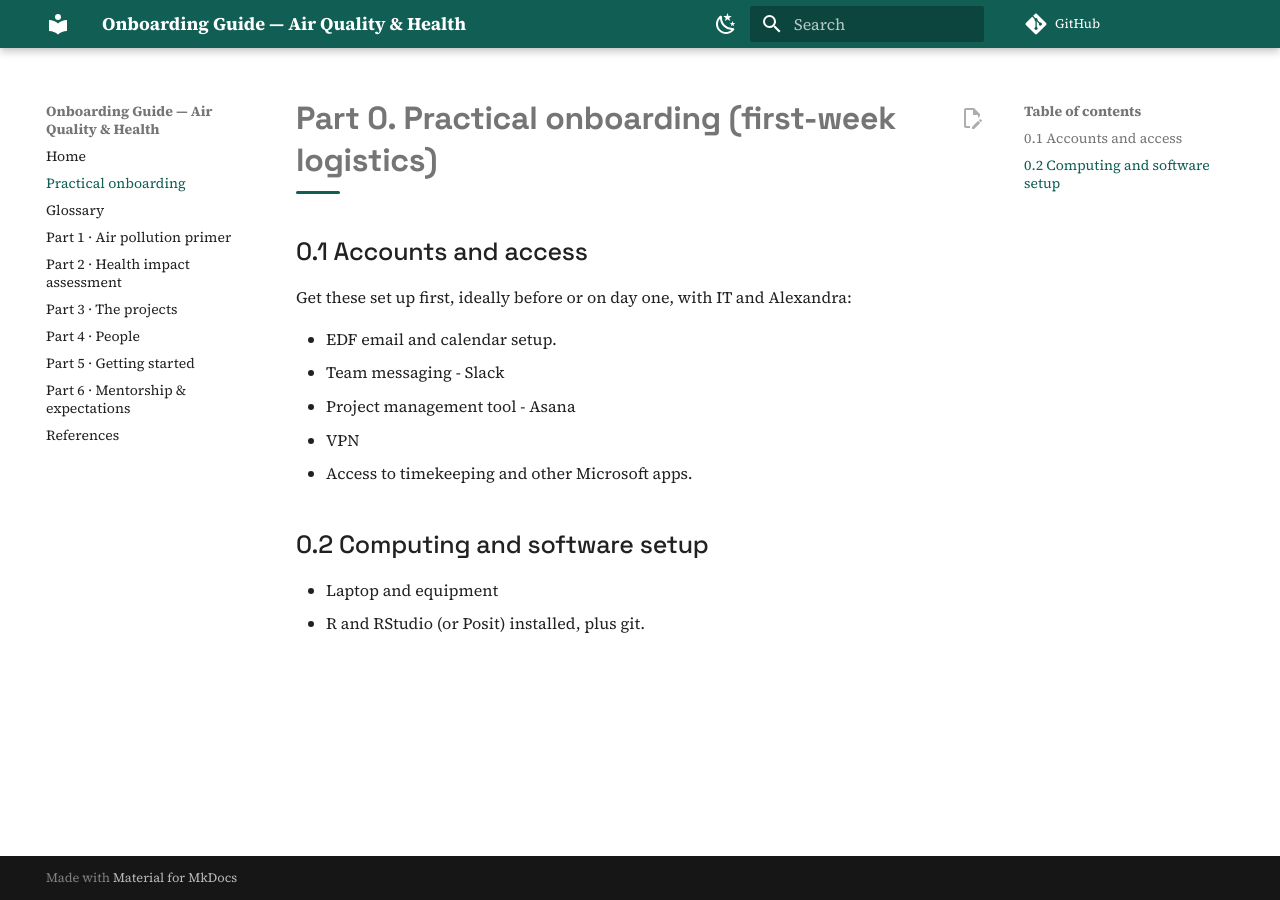
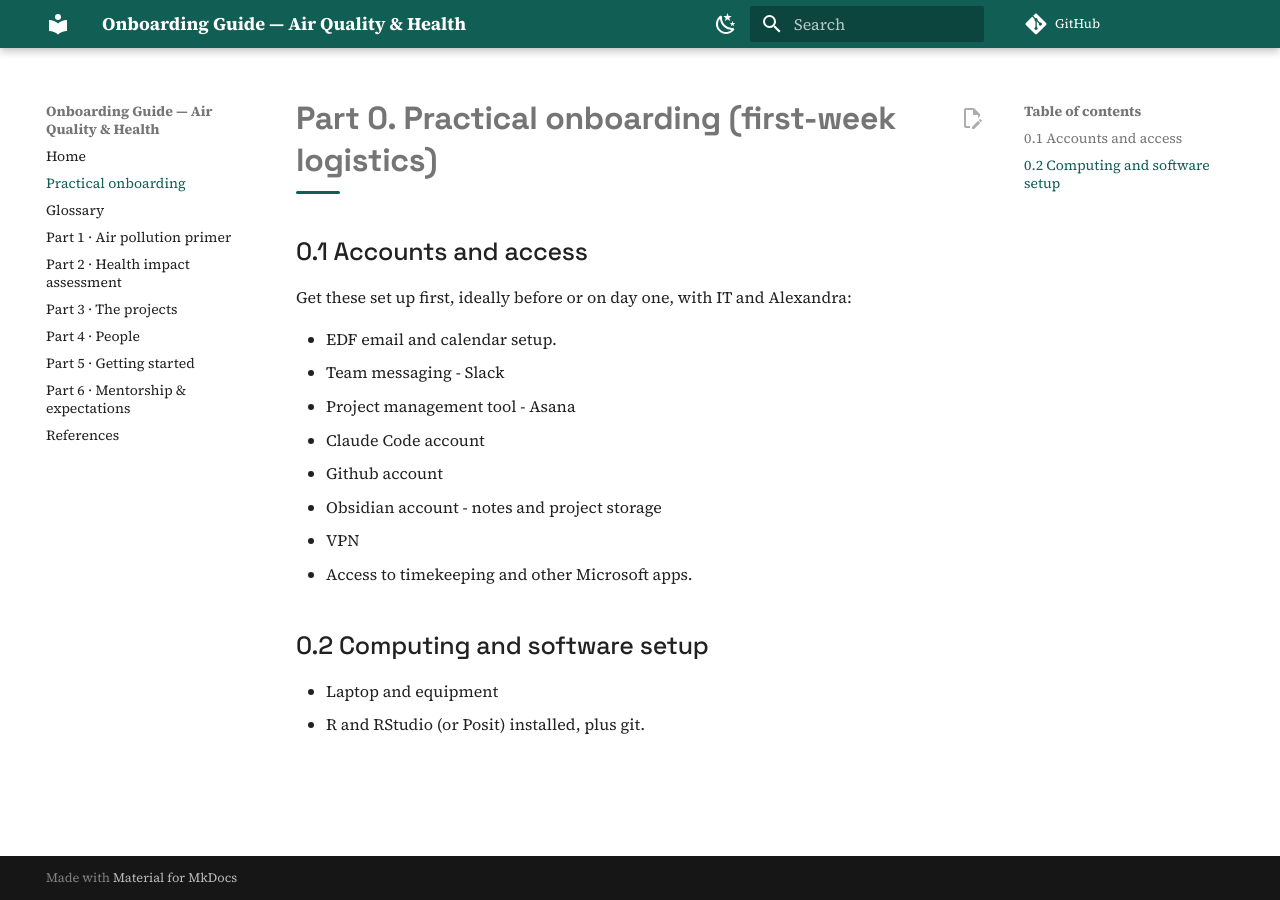
Before and after one commit to vtinney/mh-onboarding-site, an MkDocs documentation site: the page built from docs/onboarding.md, in a window 1280 px wide. Built offline with MkDocs 1.6.1 and Material for MkDocs 9.7.7, drawn with Linux system fonts in a browser that asks for light colours; comment, search, counter and statistics services are not loaded.

Commit message:
Update onboarding.md

```diff
--- a/docs/onboarding.md
+++ b/docs/onboarding.md
@@ -7,6 +7,9 @@ Get these set up first, ideally before or on day one, with IT and Alexandra:
 - EDF email and calendar setup.
 - Team messaging - Slack
 - Project management tool - Asana
+- Claude Code account
+- Github account
+- Obsidian account - notes and project storage
 - VPN
 - Access to timekeeping and other Microsoft apps.
 
```
